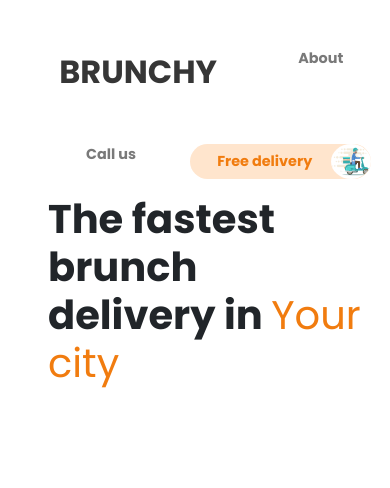
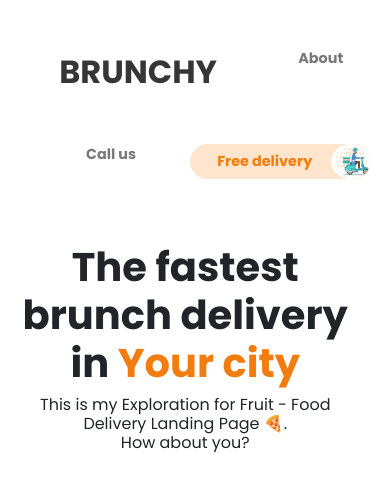
Before and after one commit to VentsislavKostadinov/shopping-cart, a React (Create React App) app: page / in a window 390 px wide. Shown: the top 488 px of the page. Built offline with nearby package versions, Linux system fonts and the light colour scheme; the HTML template or start-up script is replaced by a standard one.

Commit message:
do subtitle text

```diff
--- a/src/components/Banner.jsx
+++ b/src/components/Banner.jsx
@@ -3,9 +3,12 @@ import styles from "../style/Banner.module.scss";
 const Banner = () => {
     return (
         <div className={styles.bannerWrapper}>
-            <div className={styles.banner}>
-         <h2>The fastest brunch delivery in <span>Your city</span></h2>
-         </div>
+            <div className={styles.bannerTitle}>
+                <h2>The fastest brunch delivery in <span>Your city</span></h2>
+                <div className={styles.bannerSubtitle}>
+                    <h5>This is my Exploration for Fruit - Food Delivery Landing Page 🍕. <br /> How about you?</h5>
+                </div>
+            </div>
         </div>
     )
 }
--- a/src/style/Banner.module.scss
+++ b/src/style/Banner.module.scss
@@ -3,29 +3,45 @@
 
 .bannerWrapper {
     padding-left: 3rem;
-
-    .banner {
+    .bannerTitle {
         width: 480px;
         font-weight: 600;
-
         h2 {
             font-size: 4rem;
+        }
+
+        .bannerSubtitle {
+            font-family: Poppins-Regular, serif;
+            font-weight: normal;
+            width: 620px;
+
+            h5 {
+                font-size: 1rem;
+            }
         }
     }
 
     span {
         color: $deep-orange;
-        font-family: Poppins-Regular, serif;
     }
 }
 
 @media (max-width: 769px) {
     .bannerWrapper {
-        .banner {
-            width: 100%;
+        margin-top: 4rem;
+        text-align: center;
+        padding-left: 0;
+
+        .bannerTitle {
+            margin: auto;
+            width: 95%;
 
             h2 {
                 font-size: 2.5rem;
+            }
+
+            .bannerSubtitle {
+                width: 100%;
             }
         }
     }
```
